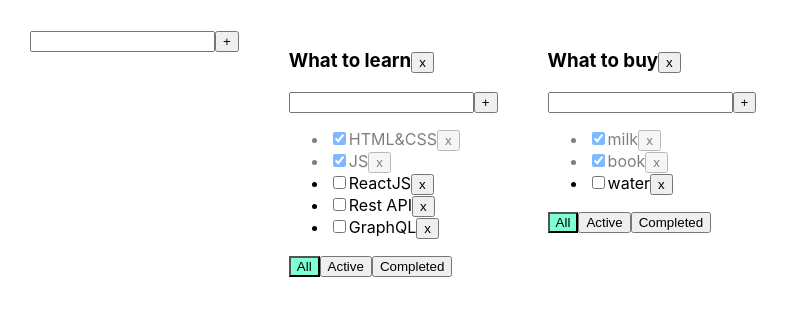
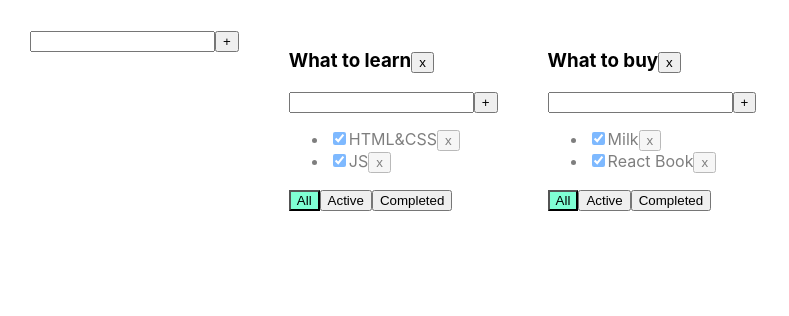
Before and after one commit to mskuratova/todolist-ts-09, a React (Create React App) app: page / in a window 1280 px wide. Shown: the top 316 px of the page, without its empty margins (0-789 px from the left). Built offline with nearby package versions, Linux system fonts and the light colour scheme.

Commit message:
6 урок

```diff
--- a/src/AddItemForm.tsx
+++ b/src/AddItemForm.tsx
@@ -5,35 +5,31 @@
 }
 
 export function AddItemForm(props: AddItemFormType) {
-    const [newTaskTitle, setNewTaskTitle] = useState("")
+    const [title, setTitle] = useState("")
     const [error, setError] = useState<string | null>(null)
-    const onNewTitleChangeHandler = (e: ChangeEvent<HTMLInputElement>) => {
-        setNewTaskTitle(e.currentTarget.value)
-        // setNewTaskTitle("")
+    const onChangeHandler = (e: ChangeEvent<HTMLInputElement>) => {
+        setTitle(e.currentTarget.value)
+         setTitle("")
     }
-    const addTask = () => {
-        if (newTaskTitle.trim() !== "") {
-            props.addItem(newTaskTitle.trim() )
-            // setNewTaskTitle("")
+    const addTItem = () => {
+        if (title.trim() !== "") {
+            props.addItem(title.trim() )
+            setTitle("")
         }
         else
         setError("Field is required")
     }
     const onKeyPressHandler = (e: KeyboardEvent<HTMLInputElement>) => {
-        setError("")
+        setError(null)
     }
 
     return <div>
-        <input value={newTaskTitle}
-               onChange={onNewTitleChangeHandler}
+        <input value={title}
+               onChange={onChangeHandler}
                className={error ? "error" : ""}
                onKeyPress={onKeyPressHandler}
-            // {(e) => {
-            // if (e.charCode ===13) {props.addTask(newTaskTitle)
-            //     setNewTaskTitle("")}
-            // }}
         />
-        <button onClick={addTask}>+</button>
+        <button onClick={addTItem}>+</button>
         {error && <div className="error-message">{error}</div>}
     </div>
 }
--- a/src/App.tsx
+++ b/src/App.tsx
@@ -15,81 +15,122 @@
 }
 
 function App() {
-    const todolistId1 = v1()
-    const todolistId2 = v1()
-    let [todolists, setTodolist] = useState< Array<TodolistType>> ( [
-        {id: todolistId1, title: "What to learn", filter: "all"},
-        {id: todolistId2, title: "What to buy", filter: "all"},
-    ])
-    let [tasks, setTasks] =useState<TaskStateType>({
-        [todolistId1]:[{id: v1(), title: "HTML&CSS", isDone: true},
-            {id: v1(), title: "JS", isDone: true},
-            {id: v1(), title: "ReactJS", isDone: false},
-            {id: v1(), title: "Rest API", isDone: false},
-            {id: v1(), title: "GraphQL", isDone: false},],
-        [todolistId2]: [{id: v1(), title: "milk", isDone: true},
-            {id: v1(), title: "book", isDone: true},
-            {id: v1(), title: "water", isDone: false},
-        ]
-    })
-    let removeTodolist = (todolistId:string) => {
-        let filteredTodolist = todolists.filter(tl=> tl.id !== todolistId)
-        setTodolist(filteredTodolist)
-        delete  tasks[todolistId]
-        setTasks({...tasks})
-    }
 
     function removeTask(id: string, todolistId: string) {
-        let tasksN = tasks[todolistId];
-        let filteredTasks = tasksN.filter(t => t.id != id);
-        tasks[todolistId] = filteredTasks
+        //достанем нужный массив по todolistId:
+        let todolistTasks = tasks[todolistId];
+        // перезапишем в этом объекте массив для нужного тудулиста отфилтрованным массивом:
+        tasks[todolistId] = todolistTasks.filter(t => t.id != id);
+        // засетаем в стейт копию объекта, чтобы React отреагировал перерисовкой
         setTasks({...tasks});
     }
 
-    function addTask(newTitle: string, todolistId: string) {
-        let tasksN = tasks[todolistId];
-        let newTasks: TaskType[] = [{id: v1(), title: newTitle, isDone: false}, ...tasksN];
-        setTasks({newTasks});
+    function addTask(title: string, todolistId: string) {
+        let task = {id: v1(), title: title, isDone: false};
+        //достанем нужный массив по todolistId:
+        let todolistTasks = tasks[todolistId];
+        // перезапишем в этом объекте массив для нужного тудулиста копией, добавив в начало новую таску:
+        tasks[todolistId] = [task, ...todolistTasks];
+        // засетаем в стейт копию объекта, чтобы React отреагировал перерисовкой
+        setTasks({...tasks});
     }
 
-    function changeStatus(taskId: string, isDone: boolean, todolistId: string) {
-        let tasksN = tasks[todolistId];
-        let task = tasksN.find(t => t.id === taskId);
-        if (task) {
-            task.isDone = isDone
-            setTasks({...tasks})
+    function changeFilter(value: FilterValuesType, todolistId: string) {
+        let todolist = todolists.find(tl => tl.id === todolistId);
+        if (todolist) {
+            todolist.filter = value;
+            setTodolists([...todolists])
         }
     }
 
-    function changeFilter(value: FilterValuesType, todolistId: string) {
-        let todolist= todolists.find(tl=> tl.id === todolistId);
-        if(todolist) {
-            todolist.filter =value;
-            setTodolist([...todolists]);
+    function changeStatus(id: string, isDone: boolean, todolistId: string) {
+        //достанем нужный массив по todolistId:
+        let todolistTasks = tasks[todolistId];
+        // найдём нужную таску:
+        let task = todolistTasks.find(t => t.id === id);
+        //изменим таску, если она нашлась
+        if (task) {
+            task.isDone = isDone;
+            // засетаем в стейт копию объекта, чтобы React отреагировал перерисовкой
+            setTasks({...tasks});
+        }
+    }
+    function changeTaskTitle(id: string, newTitle: string, todolistId: string) {
+        //достанем нужный массив по todolistId:
+        let todolistTasks = tasks[todolistId];
+        // найдём нужную таску:
+        let task = todolistTasks.find(t => t.id === id);
+        //изменим таску, если она нашлась
+        if (task) {
+            task.title = newTitle;
+            // засетаем в стейт копию объекта, чтобы React отреагировал перерисовкой
+            setTasks({...tasks});
+        }
     }
 
+    function removeTodolist(id: string) {
+        // засунем в стейт список тудулистов, id которых не равны тому, который нужно выкинуть
+        setTodolists(todolists.filter(tl => tl.id != id));
+        // удалим таски для этого тудулиста из второго стейта, где мы храним отдельно таски
+        delete tasks[id]; // удаляем св-во из объекта... значением которого являлся массив тасок
+        // засетаем в стейт копию объекта, чтобы React отреагировал перерисовкой
+        setTasks({...tasks});
     }
-    function addTodolist(title:string)  {
-        let todolist: TodolistType = {
-            id: v1(),
-            filter: "all",
-            title: title
-        };
-        setTodolist([todolist, ...todolists]);
-        setTasks({...tasks, [todolist.id]: []})
+    function changeTodolistTitle(id: string, title: string) {
+        // найдём нужный todolist
+        const todolist = todolists.find(tl => tl.id === id);
+        if (todolist) {
+            // если нашёлся - изменим ему заголовок
+            todolist.title = title;
+            setTodolists([...todolists]);
         }
+    }
+
+    let todolistId1 = v1();
+    let todolistId2 = v1();
+
+    let [todolists, setTodolists] = useState<Array<TodolistType>>([
+        {id: todolistId1, title: "What to learn", filter: "all"},
+        {id: todolistId2, title: "What to buy", filter: "all"}
+    ])
+
+    let [tasks, setTasks] = useState<TaskStateType>({
+        [todolistId1]: [
+            {id: v1(), title: "HTML&CSS", isDone: true},
+            {id: v1(), title: "JS", isDone: true}
+        ],
+        [todolistId2]: [
+            {id: v1(), title: "Milk", isDone: true},
+            {id: v1(), title: "React Book", isDone: true}
+        ]
+    });
+
+    function addTodolist(title: string) {
+        let newTodolistId = v1();
+        let newTodolist: TodolistType = {id: newTodolistId, title: title, filter: 'all'};
+        setTodolists([newTodolist, ...todolists]);
+        setTasks({
+            ...tasks,
+            [newTodolistId]: []
+        })
+    }
+
 
     return (
         <div className="App">
             <AddItemForm addItem={addTodolist} />
-            {todolists.map((tl) => {
-                let tasksForTodolist = tasks[tl.id];
+            {
+                todolists.map(tl => {
+                    let allTodolistTasks = tasks[tl.id];
+                    let tasksForTodolist = allTodolistTasks;
+
                     if (tl.filter === "active") {
-                    tasksForTodolist = tasksForTodolist.filter(t => t.isDone === false);
+                        tasksForTodolist = allTodolistTasks.filter(t => t.isDone === false);
                     }
                     if (tl.filter === "completed") {
-                    tasksForTodolist = tasksForTodolist.filter(t => t.isDone === true);
+                        tasksForTodolist = allTodolistTasks.filter(t => t.isDone === true);
                     }
+
                     return <Todolist
                         key={tl.id}
                         id={tl.id}
@@ -101,11 +142,15 @@
                         changeTaskStatus={changeStatus}
                         filter={tl.filter}
                         removeTodolist={removeTodolist}
+                        changeTaskTitle={changeTaskTitle}
+                        changeTodolistTitle={changeTodolistTitle}
                     />
                 })
             }
+
         </div>
     );
 }
 
+
 export default App;
--- a/src/EditableSpan.tsx
+++ b/src/EditableSpan.tsx
@@ -1,19 +1,26 @@
 import React, {ChangeEvent, useState} from "react";
-
 type EditableSpanPropsType = {
-    title: string
+    value: string
+    onChange: (newValue: string) => void
 }
 
 export function EditableSpan(props: EditableSpanPropsType) {
     let [editMode, setEditMode] = useState(false);
-    let [title, setTitle] = useState("");
-    const activateEditMode = () =>{
+    let [title, setTitle] = useState(props.value);
+
+    const activateEditMode = () => {
         setEditMode(true);
-        setTitle(props.title)
+        setTitle(props.value);
     }
-    const activateViewMode = () => setEditMode(false)
-    const onChangeTitleHandler = (e:ChangeEvent<HTMLInputElement>) => setTitle(e.currentTarget.value)
+    const activateViewMode = () => {
+        setEditMode(false);
+        props.onChange(title);
+    }
+    const changeTitle = (e: ChangeEvent<HTMLInputElement>) => {
+        setTitle(e.currentTarget.value)
+    }
+
     return editMode
-        ? <input value={title} onChange={onChangeTitleHandler} onBlur={activateViewMode} autoFocus/>
-        : <span onDoubleClick={activateEditMode}>{props.title}</span>
+        ? <input value={title} onChange={changeTitle} autoFocus onBlur={activateViewMode}/>
+        : <span onDoubleClick={activateEditMode}>{props.value}</span>
 }
--- a/src/Todolist.tsx
+++ b/src/Todolist.tsx
@@ -1,7 +1,7 @@
 import React, {ChangeEvent} from 'react';
 import {FilterValuesType} from './App';
-import {AddItemForm} from "./AddItemForm";
-import {EditableSpan} from "./EditableSpan";
+import {AddItemForm} from './AddItemForm';
+import {EditableSpan} from './EditableSpan';
 
 export type TaskType = {
     id: string
@@ -15,58 +15,62 @@
     tasks: Array<TaskType>
     removeTask: (taskId: string, todolistId: string) => void
     changeFilter: (value: FilterValuesType, todolistId: string) => void
-    addTask: (newTitle: string, todolistId: string) => void
-    changeTaskStatus: (taskId: string, isDone: boolean, todolistId: string) => void
+    addTask: (title: string, todolistId: string) => void
+    changeTaskStatus: (id: string, isDone: boolean, todolistId: string) => void
+    removeTodolist: (id: string) => void
+    changeTodolistTitle: (id: string, newTitle: string) => void
     filter: FilterValuesType
-    removeTodolist: (todolistId: string) => void
+    changeTaskTitle: (taskId: string, newTitle: string, todolistId: string) => void
 }
 
 export function Todolist(props: PropsType) {
-
-    const onAllClickHandler = () => {
-        props.changeFilter("all", props.id)
-    }
-    const onActiveClickHandler = () => {
-        props.changeFilter("active", props.id)
-    }
-    const onCompletedClickHandler = () => {
-        props.changeFilter("completed", props.id)
-    }
-    const removeTodolist = () => {
-        props.removeTodolist(props.id)
-    }
     const addTask = (title: string) => {
-        props.addTask(title, props.id)
+        props.addTask(title, props.id);
     }
 
+    const removeTodolist = () => {
+        props.removeTodolist(props.id);
+    }
+    const changeTodolistTitle = (title: string) => {
+        props.changeTodolistTitle(props.id, title);
+    }
+
+    const onAllClickHandler = () => props.changeFilter("all", props.id);
+    const onActiveClickHandler = () => props.changeFilter("active", props.id);
+    const onCompletedClickHandler = () => props.changeFilter("completed", props.id);
+
     return <div>
-        <h3>{props.title}
+        <h3> <EditableSpan value={props.title} onChange={changeTodolistTitle} />
             <button onClick={removeTodolist}>x</button>
         </h3>
         <AddItemForm addItem={addTask}/>
         <ul>
-            {props.tasks.map(t => {
-                const onClickHandler = () => {
-                    props.removeTask(t.id, props.id)
+            {
+                props.tasks.map(t => {
+                    const onClickHandler = () => props.removeTask(t.id, props.id)
+                    const onChangeHandler = (e: ChangeEvent<HTMLInputElement>) => {
+                        let newIsDoneValue = e.currentTarget.checked;
+                        props.changeTaskStatus(t.id, newIsDoneValue, props.id);
                     }
-                const onChangeHandler = (e: ChangeEvent<HTMLInputElement>) => {
-                    props.changeTaskStatus(t.id, e.currentTarget.checked, props.id)
+                    const onTitleChangeHandler = (newValue: string) => {
+                        props.changeTaskTitle(t.id, newValue, props.id);
                     }
                     return <li key={t.id} className={t.isDone ? "is-done" : ""}>
-                    <input type="checkbox"
-                           onChange={onChangeHandler}
-                           checked={t.isDone}/>
-                    <EditableSpan title={t.title} />
+                        <input type="checkbox" onChange={onChangeHandler} checked={t.isDone}/>
+                        <EditableSpan value={t.title} onChange={onTitleChangeHandler} />
                         <button onClick={onClickHandler}>x</button>
                     </li>
                 })
             }
         </ul>
         <div>
-            <button className={props.filter === "all" ? "active-filter" : ""} onClick={onAllClickHandler}>All</button>
-            <button className={props.filter === "active" ? "active-filter" : ""} onClick={onActiveClickHandler}>Active
+            <button className={props.filter === 'all' ? "active-filter" : ""}
+                    onClick={onAllClickHandler}>All
             </button>
-            <button className={props.filter === "completed" ? "active-filter" : ""}
+            <button className={props.filter === 'active' ? "active-filter" : ""}
+                    onClick={onActiveClickHandler}>Active
+            </button>
+            <button className={props.filter === 'completed' ? "active-filter" : ""}
                     onClick={onCompletedClickHandler}>Completed
             </button>
         </div>
```
Lines whose indentation alone changed are shown as unchanged.
